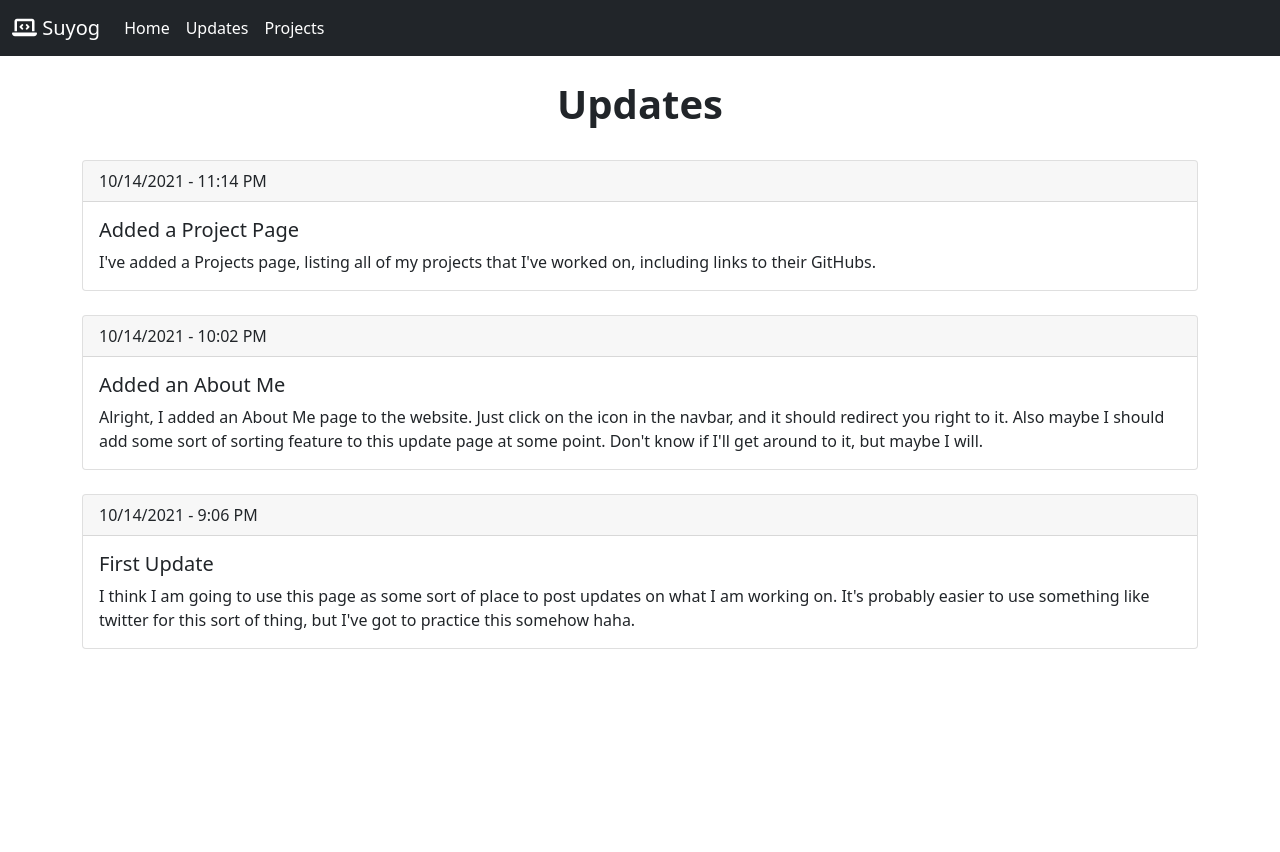
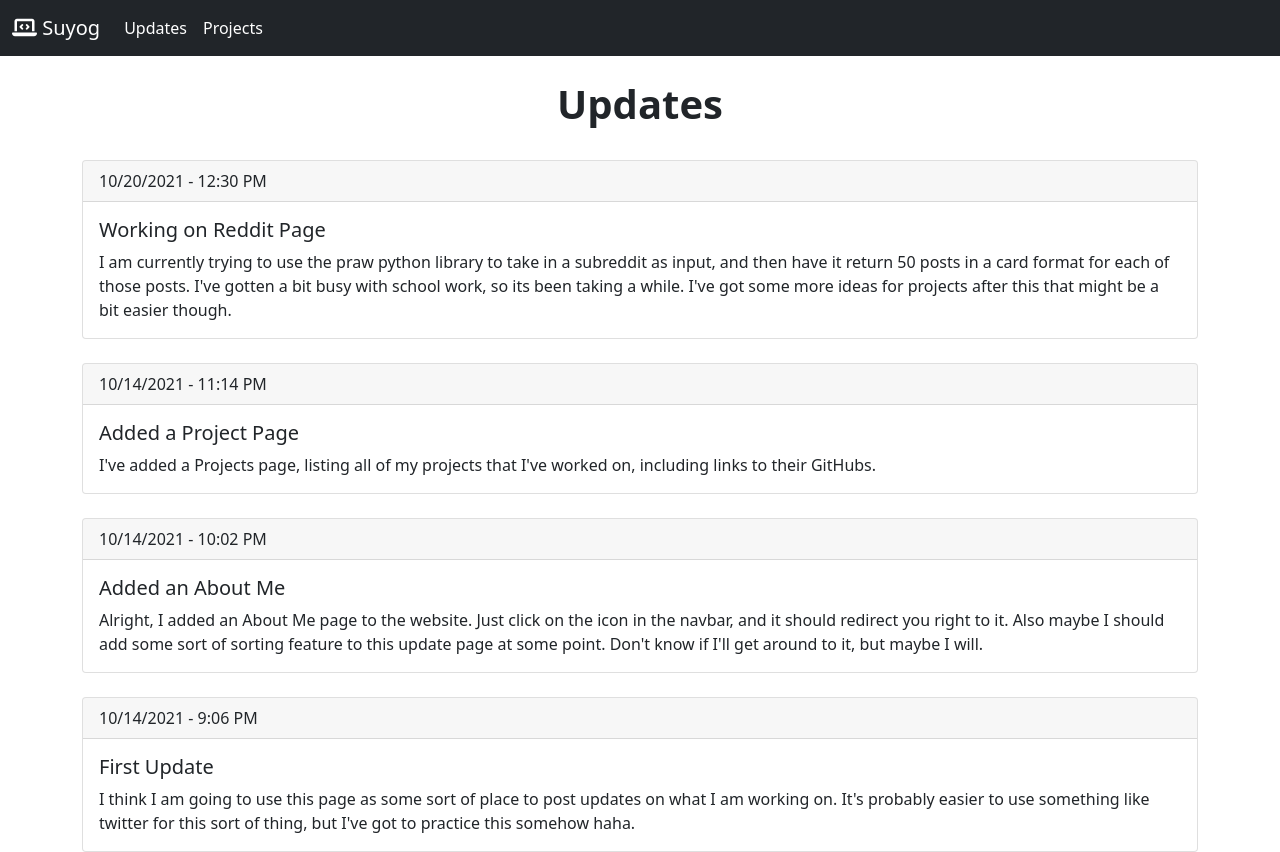
Before and after one commit to SuyogKhanal5/MyWebsite, a Flask app: page /updates in a window 1280 px wide. Before the commit the page ends 649 px from the top, so only its background shows below. Run offline with Flask 2, Linux system fonts and the light colour scheme; some libraries are stand-ins or nearby versions.

Commit message:
New Update

```diff
--- a/website/templates/base.html
+++ b/website/templates/base.html
@@ -23,9 +23,6 @@
           </button>
           <div class="collapse navbar-collapse" id="navbarSupportedContent">
             <ul class="navbar-nav me-auto mb-2 mb-lg-0">
-              <li class="nav-item">
-                <a class="nav-link active" aria-current="page" href="/home">Home</a>
-
                 <li class="nav-item">
                     <a class="nav-link active" aria-current="page" href="/updates">Updates</a>
 
--- a/website/templates/suyog.html
+++ b/website/templates/suyog.html
@@ -62,4 +62,6 @@
     </div>
   </div>
 
+  <br/>
+
 {% endblock %}
--- a/website/templates/updates.html
+++ b/website/templates/updates.html
@@ -4,6 +4,25 @@
 {% block content %}
 
 <h1 class="fw-bold" align = "Center" >Updates</h1>
+
+<div>
+    </br>
+
+    <div class="card">
+        <div class="card-header">
+            10/20/2021 - 12:30 PM
+        </div>
+        <div class="card-body">
+        <h5 class="card-title">Working on Reddit Page</h5>
+        <p class="card-text">
+            I am currently trying to use the praw python library to take in a subreddit as input,
+            and then have it return 50 posts in a card format for each of those posts. I've gotten a bit busy with
+            school work, so its been taking a while. I've got some more ideas for projects after this that might be a bit
+            easier though.
+        </p>
+        </div>
+    </div>
+</div>
 
 <div>
     </br>
--- a/website/views.py
+++ b/website/views.py
@@ -1,16 +1,13 @@
 from flask import render_template, Blueprint, redirect
 
 views = Blueprint("views", __name__)
-
-@views.route("/")
-@views.route("/home")
-def home():
-    return render_template("home.html")
 
 @views.route("/updates")
 def updates():
     return render_template("updates.html")
 
+@views.route("/")
+@views.route("/home")
 @views.route("/suyog")
 def suyog():
     return render_template("suyog.html")
```
Lines whose indentation alone changed are shown as unchanged.
